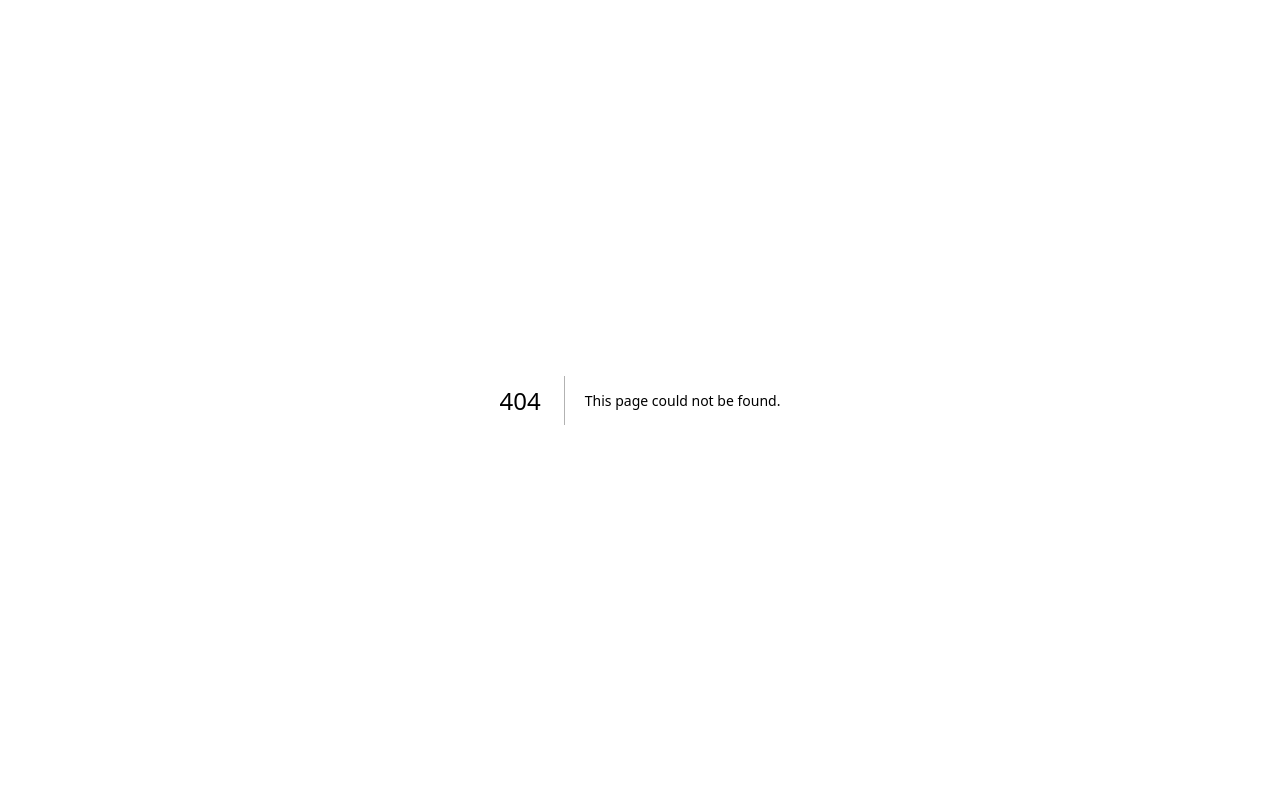
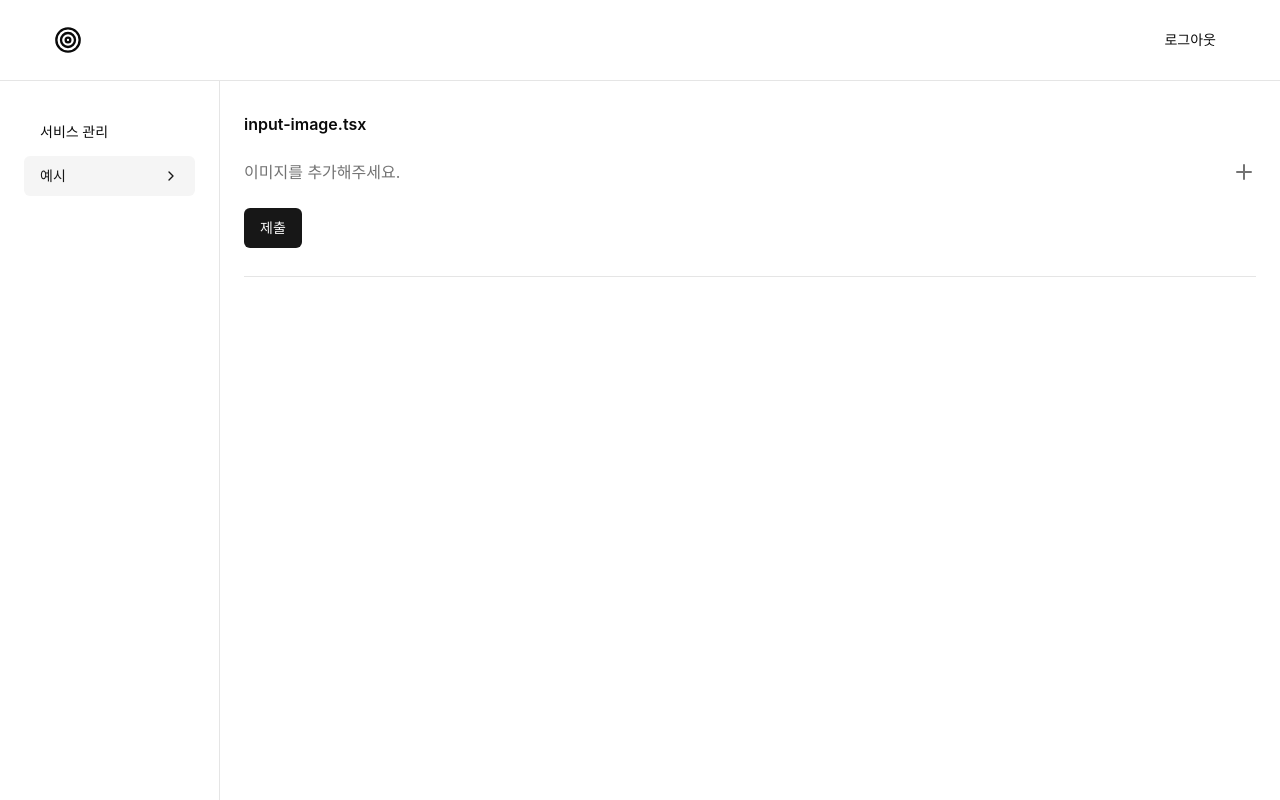
Before and after one commit to Nexters/daily-phrase-web, a Next.js app in the folder apps/back-office/: page /example in a window 1280 px wide. Before the commit this address had no page. Built offline with nearby package versions, Linux system fonts and the light colour scheme; a web font is replaced by a local one.

Commit message:
feat: example page

```diff
--- /dev/null
+++ b/apps/back-office/src/app/(auth)/example/example-input-image.tsx
@@ -0,0 +1,27 @@
+"use client";
+
+import { useState } from "react";
+import { toast } from "sonner";
+import { Button } from "~/components/ui/button";
+import InputImage, { InputImageValue } from "~/components/ui/input-image";
+
+export default function ExampleInputImage() {
+  const [imgList, setImgList] = useState<InputImageValue[]>([]);
+
+  const onSubmit = () => {
+    const res = JSON.stringify(imgList, null, 2);
+
+    console.log(res);
+    toast.success(<pre className="text-xs">{res}</pre>);
+  };
+
+  return (
+    <div>
+      <h2 className="mb-4 font-semibold">input-image.tsx</h2>
+      <InputImage value={imgList} onChange={setImgList} />
+      <div className="mt-4">
+        <Button onClick={onSubmit}>제출</Button>
+      </div>
+    </div>
+  );
+}
--- /dev/null
+++ b/apps/back-office/src/app/(auth)/example/page.tsx
@@ -0,0 +1,11 @@
+import { Separator } from "~/components/ui/separator";
+import ExampleInputImage from "./example-input-image";
+
+export default function Page() {
+  return (
+    <div className="px-6 py-8 pb-[126px] space-y-7">
+      <ExampleInputImage />
+      <Separator className="my-7" />
+    </div>
+  );
+}
--- a/apps/back-office/src/app/(auth)/test/page.tsx
+++ /dev/null
@@ -1,9 +0,0 @@
-import InputImage from "~/components/ui/input-image";
-
-export default function Page() {
-  return (
-    <div className="px-6 py-8 pb-[126px] space-y-7">
-      <InputImage />
-    </div>
-  );
-}
--- a/apps/back-office/src/components/base-layout/base-layout.meta.ts
+++ b/apps/back-office/src/components/base-layout/base-layout.meta.ts
@@ -6,7 +6,7 @@ export const authRoutes = [
     title: "서비스 관리",
   },
   {
-    pathname: "/test",
-    title: "테스트",
+    pathname: "/example",
+    title: "예시",
   },
 ] satisfies LayoutRoute[];
--- a/apps/back-office/src/components/ui/input-image.tsx
+++ b/apps/back-office/src/components/ui/input-image.tsx
@@ -1,27 +1,44 @@
 "use client";
 
 import { PlusIcon, XIcon } from "lucide-react";
-import { useCallback, useState } from "react";
+import React, { useCallback, useEffect, useMemo, useState } from "react";
 import { DropzoneOptions, useDropzone } from "react-dropzone";
 import { toast } from "sonner";
 import { cn, getGCD } from "~/libs/utils";
 import { ScrollArea, ScrollBar } from "./scroll-area";
 
-type UploadImage = {
+export type InputImageValue = {
   src: string;
-  width: number;
-  height: number;
   radio: string;
-  size: number;
+  width?: number;
+  height?: number;
+  size?: number;
 };
 
 export type InputImageProps = {
   className?: string;
   options?: DropzoneOptions;
+  value?: InputImageValue[];
+  previewMaxHeight?: number;
+  onChange?: React.Dispatch<React.SetStateAction<InputImageValue[]>>;
 };
 
-export default function InputImage({ className, options }: InputImageProps) {
-  const [imgList, setImgList] = useState<UploadImage[]>([]);
+export default function InputImage({
+  value = [],
+  previewMaxHeight = 300,
+  className,
+  options,
+  onChange,
+}: InputImageProps) {
+  const initValue = useMemo(() => value, [value]);
+
+  useEffect(() => {}, []);
+
+  const [imgList, setImgList] = useState<InputImageValue[]>(initValue);
+
+  useEffect(() => {
+    onChange?.(imgList);
+  }, [imgList, onChange]);
 
   const onRemoveImg = (index: number) => {
     setImgList(imgList.filter((_, i) => i !== index));
@@ -84,12 +101,9 @@ export default function InputImage({ className, options }: InputImageProps) {
                 <div className="relative group">
                   <img
                     src={img.src}
-                    alt="Preview"
-                    style={{
-                      maxWidth: "100%",
-                      height: "auto",
-                      maxHeight: "500px",
-                    }}
+                    alt="미리보기"
+                    className="max-w-full h-auto"
+                    style={{ maxHeight: previewMaxHeight }}
                   />
                   <button
                     type="button"
```
